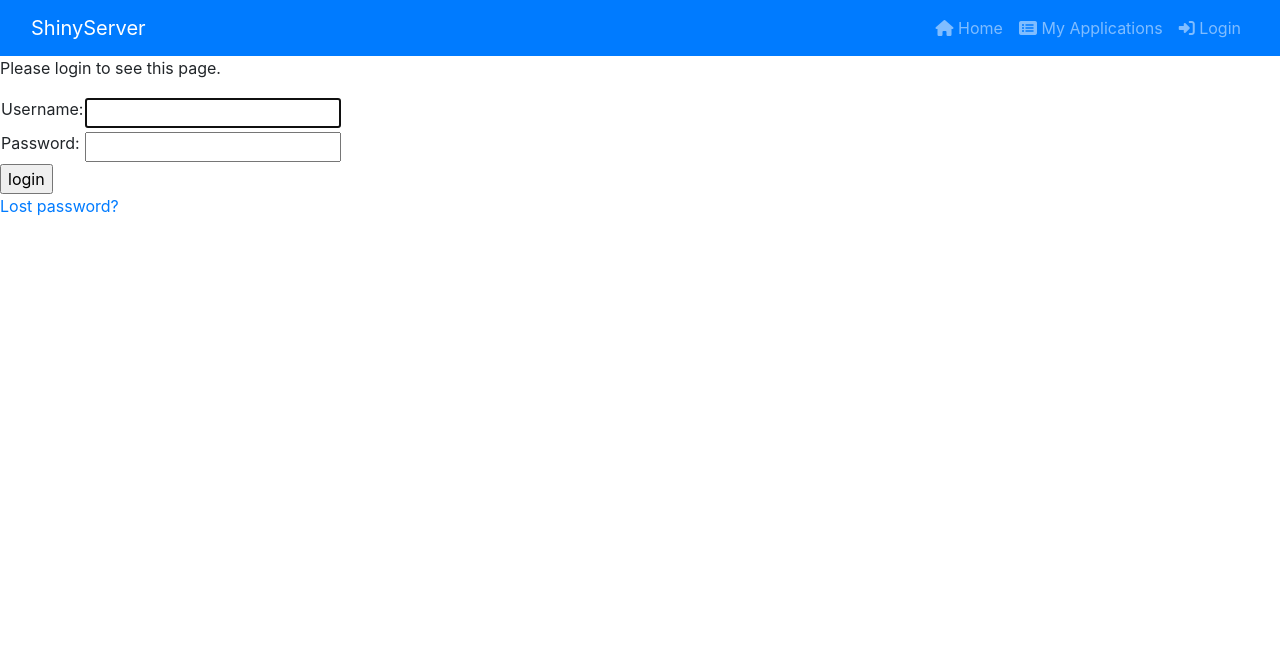
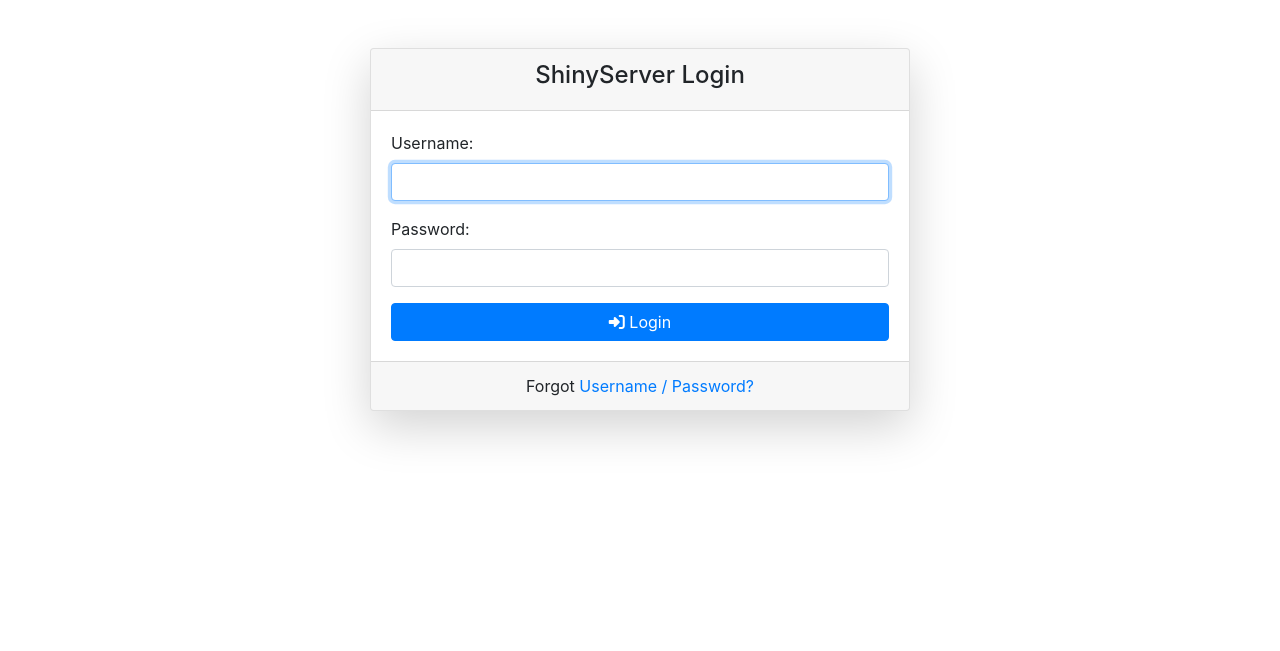
Before and after one commit to cnr-ibba/shiny-server, a Django app: page /accounts/login/?next=/applications/hello-shiny/ in a window 1280 px wide. Shown: the top 651 px of the page. Run offline with Django 3.2, Linux system fonts and the light colour scheme; some libraries are stand-ins or nearby versions.

Commit message:
:lipstick: change login page

```diff
--- a/django-data/shiny/templates/base.html
+++ b/django-data/shiny/templates/base.html
@@ -93,12 +93,9 @@
       </div>
     </footer>
 
+    {% include "includes/javascripts.html" %}
+
     <!-- Optional JavaScript -->
-    <!-- jQuery first, then Popper.js, then Bootstrap JS -->
-    <script src="https://code.jquery.com/jquery-3.4.1.slim.min.js" integrity="sha384-J6qa4849blE2+poT4WnyKhv5vZF5SrPo0iEjwBvKU7imGFAV0wwj1yYfoRSJoZ+n" crossorigin="anonymous"></script>
-    <script src="https://cdn.jsdelivr.net/npm/popper.js@1.16.0/dist/umd/popper.min.js" integrity="sha384-Q6E9RHvbIyZFJoft+2mJbHaEWldlvI9IOYy5n3zV9zzTtmI3UksdQRVvoxMfooAo" crossorigin="anonymous"></script>
-    <script src="https://stackpath.bootstrapcdn.com/bootstrap/4.4.1/js/bootstrap.min.js" integrity="sha384-wfSDF2E50Y2D1uUdj0O3uMBJnjuUD4Ih7YwaYd1iqfktj0Uod8GCExl3Og8ifwB6" crossorigin="anonymous"></script>
-
     {% block  custom-js %}{% endblock custom-js%}
     <script>
       // Get the current year for the copyright
--- /dev/null
+++ b/django-data/shiny/templates/includes/javascripts.html
@@ -0,0 +1,5 @@
+
+<!-- jQuery first, then Popper.js, then Bootstrap JS -->
+<script src="https://code.jquery.com/jquery-3.4.1.slim.min.js" integrity="sha384-J6qa4849blE2+poT4WnyKhv5vZF5SrPo0iEjwBvKU7imGFAV0wwj1yYfoRSJoZ+n" crossorigin="anonymous"></script>
+<script src="https://cdn.jsdelivr.net/npm/popper.js@1.16.0/dist/umd/popper.min.js" integrity="sha384-Q6E9RHvbIyZFJoft+2mJbHaEWldlvI9IOYy5n3zV9zzTtmI3UksdQRVvoxMfooAo" crossorigin="anonymous"></script>
+<script src="https://stackpath.bootstrapcdn.com/bootstrap/4.4.1/js/bootstrap.min.js" integrity="sha384-wfSDF2E50Y2D1uUdj0O3uMBJnjuUD4Ih7YwaYd1iqfktj0Uod8GCExl3Og8ifwB6" crossorigin="anonymous"></script>
--- a/django-data/shiny/templates/registration/login.html
+++ b/django-data/shiny/templates/registration/login.html
@@ -1,38 +1,66 @@
+
 {% extends "base.html" %}
 
-{% block content %}
+{% load widget_tweaks %}
 
+{% block title %}Login to shiny Server{% endblock title %}
+
+{% block body %}
+
+<body>
+  <div class="container my-5">
     {% if form.errors %}
-<p>Your username and password didn't match. Please try again.</p>
+      <div class="alert alert-dismissible alert-danger mb-5">
+        <button type="button" class="close" data-dismiss="alert">&times;</button>
+        <strong>Your username and password didn't match: </strong>
+        Please try again.
+      </div>
     {% endif %}
 
     {% if next %}
+      {# User authenticated but has no access to that page (ie not staff user)#}
       {% if user.is_authenticated %}
-    <p>Your account doesn't have access to this page. To proceed,
+      <div class="alert alert-dismissible alert-warning mb-5">
+        <button type="button" class="close" data-dismiss="alert">&times;</button>
+        <h4 class="alert-heading">Warning!</h4>
+        <p class="mb-0">Your account doesn't have access to this page. To proceed,
         please login with an account that has access.</p>
-    {% else %}
-    <p>Please login to see this page.</p>
+      </div>
       {% endif %}
     {% endif %}
 
+    <div class="row">
+      <div class="col-md-6 mx-auto">
+        <div class="card shadow-lg">
+          <div class="card-header text-center">
+            <h4>ShinyServer Login</h4>
+          </div>
+          <div class="card-body">
             <form method="post" action="{% url 'login' %}">
               {% csrf_token %}
-<table>
-<tr>
-    <td>{{ form.username.label_tag }}</td>
-    <td>{{ form.username }}</td>
-</tr>
-<tr>
-    <td>{{ form.password.label_tag }}</td>
-    <td>{{ form.password }}</td>
-</tr>
-</table>
+              <div class="form-group">
+                {{ form.username.label_tag }}
+                {% render_field form.username class+="form-control" %}
+              </div>
+              <div class="form-group">
+                {{ form.password.label_tag }}
+                {% render_field form.password class+="form-control" %}
+              </div>
+              <input type="hidden" name="next" value="{{ next }}">
+              <button type="submit" name="button" class="btn btn-primary btn-block"><i class="fas fa-sign-in-alt"></i> Login</button>
+            </form>
+          </div>
+          <div class="card-footer text-center">
+            {# Assumes you setup the password_reset view in your URLconf #}
+            Forgot <a href="{% url 'password_reset' %}">Username / Password?</a>
+          </div>
+        </div>
+      </div>
+    </div>
 
-<input type="submit" value="login">
-<input type="hidden" name="next" value="{{ next }}">
-</form>
+  </div>
+</body>
 
-{# Assumes you setup the password_reset view in your URLconf #}
-<p><a href="{% url 'password_reset' %}">Lost password?</a></p>
+{% include "includes/javascripts.html" %}
 
-{% endblock content %}
+{% endblock body %}
```
Lines whose indentation alone changed are shown as unchanged.
